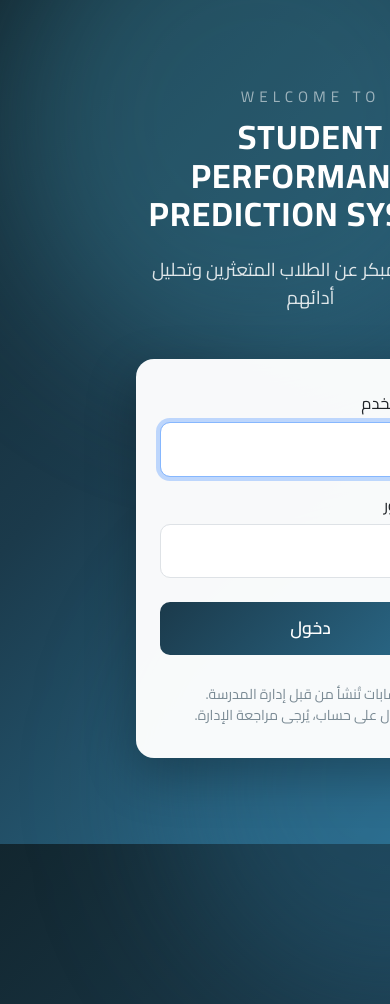
After one commit to MCS-Ker/student-performance-prediction, a Django app: page /login/ in a window 390 px wide; the page is wider, and only the part inside the window is pictured. The commit adds this page. Run offline with Django 5.2, Linux system fonts and the light colour scheme; parts of the project's set-up code (start-up, migrations or seed data) failed here and were passed over.

Commit message:
Redesign login page as system entry point

```diff
--- a/config/settings.py
+++ b/config/settings.py
@@ -126,3 +126,9 @@ MAILERS = {
         'BACKEND': 'django.core.mail.backends.console.EmailBackend',
     },
 }
+
+
+# تحويلالمستخدم بعد الدخول والخروج
+LOGIN_REDIRECT_URL = 'dashboard'
+LOGOUT_REDIRECT_URL = 'login'
+LOGIN_URL = 'login'
--- a/config/urls.py
+++ b/config/urls.py
@@ -1,11 +1,19 @@
 from django.contrib import admin
 from django.urls import path
+from django.contrib.auth import views as auth_views
 from students import views
 
 urlpatterns = [
-    path("admin/", admin.site.urls),
-    path("predictions/", views.predict_all, name="predictions"),
-    path("add/", views.add_record, name="add_record"),
+    path('admin/', admin.site.urls),
+
+    # صفحات المصادقة
+    path('login/', auth_views.LoginView.as_view(
+        template_name='students/login.html'), name='login'),
+    path('logout/', auth_views.LogoutView.as_view(), name='logout'),
+
+    # صفحات النظام
     path('dashboard/', views.dashboard, name='dashboard'),
+    path('predictions/', views.predict_all, name='predictions'),
+    path('add/', views.add_record, name='add_record'),
     path('export/', views.export_csv, name='export_csv'),
 ]
--- /dev/null
+++ b/students/templates/students/login.html
@@ -0,0 +1,183 @@
+<!DOCTYPE html>
+<html lang="ar" dir="rtl">
+<head>
+    <meta charset="UTF-8">
+    <meta name="viewport" content="width=device-width, initial-scale=1">
+    <title>نظام التنبؤ بأداء الطلاب</title>
+
+    <link href="https://cdn.jsdelivr.net/npm/bootstrap@5.3.2/dist/css/bootstrap.rtl.min.css" rel="stylesheet">
+    <link href="https://fonts.googleapis.com/css2?family=Cairo:wght@400;600;700&display=swap" rel="stylesheet">
+
+    <    <style>
+        body {
+            font-family: 'Cairo', sans-serif;
+            min-height: 100vh;
+            margin: 0;
+            /* تدرج لوني قطري بألوان الموقع */
+            background: linear-gradient(135deg, #12262f 0%, #1b3a4b 45%, #2c6e8f 100%);
+            display: flex;
+            align-items: center;
+            justify-content: center;
+            overflow: hidden;
+            position: relative;
+        }
+
+        /* عنصران دائريان شفافان يضيفان عمقا للخلفية */
+        .blob {
+            position: absolute;
+            border-radius: 50%;
+            filter: blur(70px);
+        }
+
+        .blob-one {
+            width: 520px;
+            height: 520px;
+            background: rgba(76, 175, 208, 0.28);
+            top: -140px;
+            left: -120px;
+        }
+
+        .blob-two {
+            width: 440px;
+            height: 440px;
+            background: rgba(44, 110, 143, 0.35);
+            bottom: -160px;
+            right: -100px;
+        }
+
+        .login-wrapper {
+            position: relative;
+            z-index: 2;
+            width: 100%;
+            max-width: 720px;
+            padding: 1rem;
+        }
+
+        .brand-welcome {
+            color: rgba(255, 255, 255, 0.55);
+            font-size: 1.15rem;
+            letter-spacing: 8px;
+            direction: ltr;
+            text-align: center;
+            margin-bottom: 0.6rem;
+        }
+
+        .brand-title {
+            color: #ffffff;
+            font-weight: 700;
+            font-size: 3.4rem;
+            line-height: 1.15;
+            letter-spacing: 1px;
+            direction: ltr;
+            text-align: center;
+            margin-bottom: 0;
+        }
+
+        .brand-subtitle {
+            color: rgba(255, 255, 255, 0.85);
+            text-align: center;
+            font-size: 1.5rem;
+            margin-top: 1.4rem;
+            margin-bottom: 3rem;
+        }
+
+        /* البطاقة شبه شفافة ليظهر التدرج خلفها */
+        .login-card {
+            background: rgba(255, 255, 255, 0.97);
+            border-radius: 18px;
+            padding: 2.2rem 4.5rem;
+            box-shadow: 0 18px 50px rgba(0, 0, 0, 0.28);
+        }
+
+        .form-control {
+            padding: 0.85rem 1rem;
+            border-radius: 10px;
+            font-size: 1.05rem;
+        }
+
+        .form-label {
+            font-size: 1.02rem;
+            margin-bottom: 0.4rem;
+        }
+
+        .btn-login {
+            background: linear-gradient(135deg, #1b3a4b 0%, #2c6e8f 100%);
+            color: #ffffff;
+            border: none;
+            border-radius: 10px;
+            padding: 0.85rem;
+            font-weight: 600;
+            font-size: 1.1rem;
+            width: 100%;
+        }
+
+        .btn-login:hover {
+            color: #ffffff;
+            opacity: 0.92;
+        }
+
+        .note {
+            color: #7a8a94;
+            font-size: 0.88rem;
+            text-align: center;
+            margin-top: 1.8rem;
+            margin-bottom: 0;
+        }
+
+        /* تصغير الأحجام على الشاشات الصغيرة */
+        @media (max-width: 768px) {
+            .brand-title { font-size: 2.1rem; }
+            .brand-subtitle { font-size: 1.15rem; }
+            .brand-welcome { font-size: 0.95rem; letter-spacing: 5px; }
+            .login-card { padding: 2rem 1.5rem; }
+        }
+    </style>
+
+</head>
+
+<body>
+
+<div class="blob blob-one"></div>
+<div class="blob blob-two"></div>
+
+<div class="login-wrapper">
+
+    <p class="brand-welcome">WELCOME TO</p>
+    <h1 class="brand-title">STUDENT PERFORMANCE<br>PREDICTION SYSTEM</h1>
+    <p class="brand-subtitle">الكشف المبكر عن الطلاب المتعثرين وتحليل أدائهم</p>
+
+    <div class="login-card">
+
+        {% if form.errors %}
+        <div class="alert alert-danger">
+            اسم المستخدم أو كلمة المرور غير صحيحة.
+        </div>
+        {% endif %}
+
+        <form method="POST">
+            {% csrf_token %}
+
+            <div class="mb-3">
+                <label class="form-label">اسم المستخدم</label>
+                <input type="text" name="username" class="form-control" required autofocus>
+            </div>
+
+            <div class="mb-4">
+                <label class="form-label">كلمة المرور</label>
+                <input type="password" name="password" class="form-control" required>
+            </div>
+
+            <button type="submit" class="btn btn-login">دخول</button>
+        </form>
+
+        <p class="note">
+            الحسابات تُنشأ من قبل إدارة المدرسة.<br>
+            للحصول على حساب، يُرجى مراجعة الإدارة.
+        </p>
+
+    </div>
+
+</div>
+
+</body>
+</html>
--- a/students/views.py
+++ b/students/views.py
@@ -4,6 +4,8 @@ import joblib
 import os
 import csv
 from .models import Student, Course, StudentRecord
+from django.contrib.auth.decorators import login_required
+
 
 # تحميل النموذج المدرب مرة واحدة عند تشغيل الخادم
 MODEL_PATH = os.path.join(os.path.dirname(os.path.dirname(os.path.abspath(__file__))), "model.pkl")
@@ -31,6 +33,7 @@ def classify_risk(fail_percent):
         return "وضع مستقر", "", "bg-success"
 
 
+@login_required
 def predict_all(request):
     """صفحة نتائج التنبؤ لجميع السجلات"""
     results = []
@@ -56,6 +59,7 @@ def predict_all(request):
     return render(request, "students/predictions.html", {"results": results})
 
 
+@login_required
 def export_csv(request):
     """تصدير نتائج التنبؤ إلى ملف CSV يفتح في إكسل"""
 
@@ -94,6 +98,7 @@ def export_csv(request):
     return response
 
 
+@login_required
 def add_record(request):
     """إدخال بيانات طالب مع الحماية من الكتابة فوق سجل موجود"""
 
@@ -154,6 +159,7 @@ def add_record(request):
     })
 
 
+@login_required
 def dashboard(request):
     """لوحة التحليلات: صورة كلية عن حالة الطلاب وأداء النموذج"""
 
```
Also changed, not shown: students/templates/students/base.html (+14 -1 lines).
